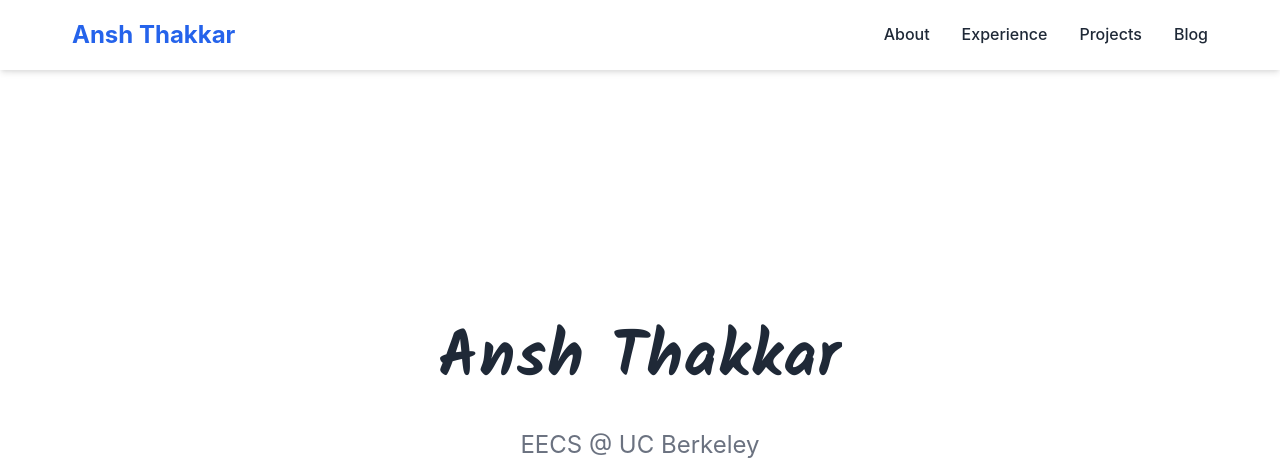
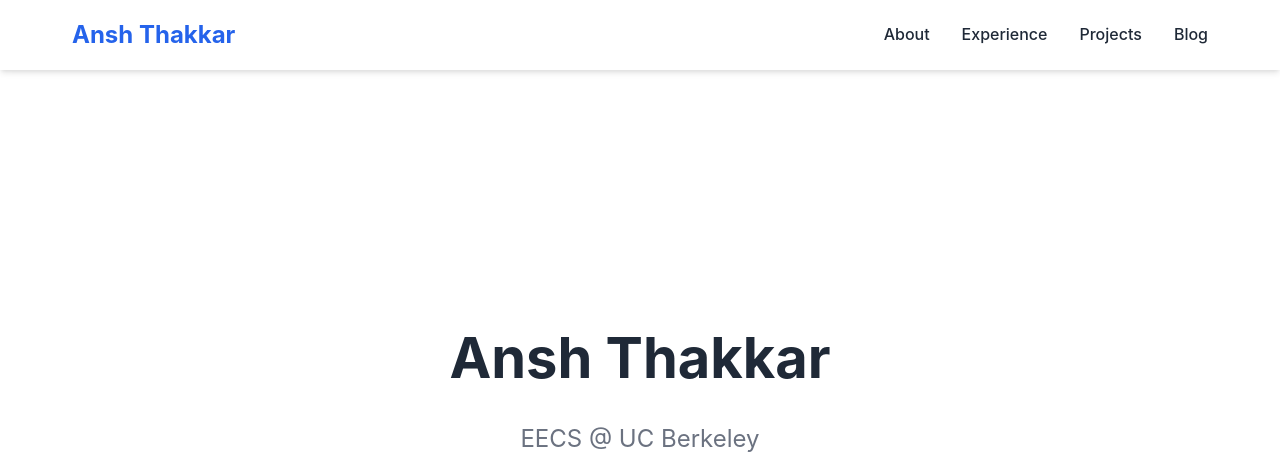
Before and after one commit to anshthakkarr/anshthakkarr.github.io, a plain HTML site: page index.html in a window 1280 px wide. Shown: the top 476 px of the page. Drawn offline with Linux system fonts and the light colour scheme.

Commit message:
home page revert

```diff
--- a/index.html
+++ b/index.html
@@ -4,9 +4,6 @@
     <meta charset="UTF-8">
     <meta name="viewport" content="width=device-width, initial-scale=1.0">
     <title>Ansh Thakkar</title>
-    <link rel="preconnect" href="https://fonts.googleapis.com">
-    <link rel="preconnect" href="https://fonts.gstatic.com" crossorigin>
-    <link href="https://fonts.googleapis.com/css2?family=Dancing+Script:wght@700&family=Caveat:wght@700&family=Kalam:wght@400;700&display=swap" rel="stylesheet">
     <link rel="stylesheet" href="styles.css">
 </head>
 <body>
@@ -29,7 +26,7 @@
 
     <main class="home-container">
         <div class="home-content">
-            <h1 class="home-name handwriting-text">Ansh Thakkar</h1>
+            <h1 class="home-name">Ansh Thakkar</h1>
             <p class="home-description">EECS @ UC Berkeley</p>
             <div class="social-links">
                 <a href="mailto:ansh.thakkar@berkeley.edu" class="social-link" aria-label="Email">
--- a/script.js
+++ b/script.js
@@ -25,5 +25,4 @@ document.addEventListener('DOMContentLoaded', function() {
             }
         });
     }
-
 });
--- a/styles.css
+++ b/styles.css
@@ -117,28 +117,7 @@ body {
     font-weight: 700;
     margin-bottom: 1rem;
     color: var(--text-primary);
-    letter-spacing: 0.02em;
-    min-height: 4rem;
-    position: relative;
-}
-
-.handwriting-text {
-    font-family: 'Kalam', cursive;
-    font-size: 4rem;
-    color: var(--text-primary);
-    position: relative;
-    display: inline-block;
-    clip-path: polygon(0 0, 0 0, 0 100%, 0 100%);
-    animation: handwriting 5s ease-out forwards;
-}
-
-@keyframes handwriting {
-    0% {
-        clip-path: polygon(0 0, 0 0, 0 100%, 0 100%);
-    }
-    100% {
-        clip-path: polygon(0 0, 100% 0, 100% 100%, 0 100%);
-    }
+    animation: fadeInUp 0.8s ease-out;
 }
 
 .home-description {
```
